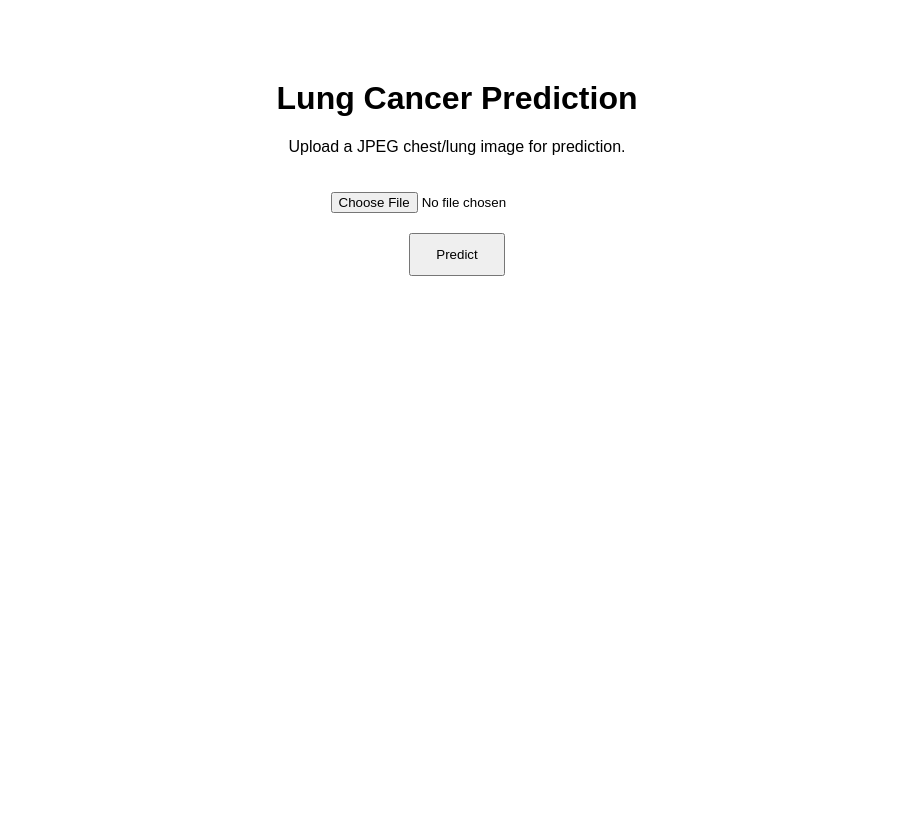
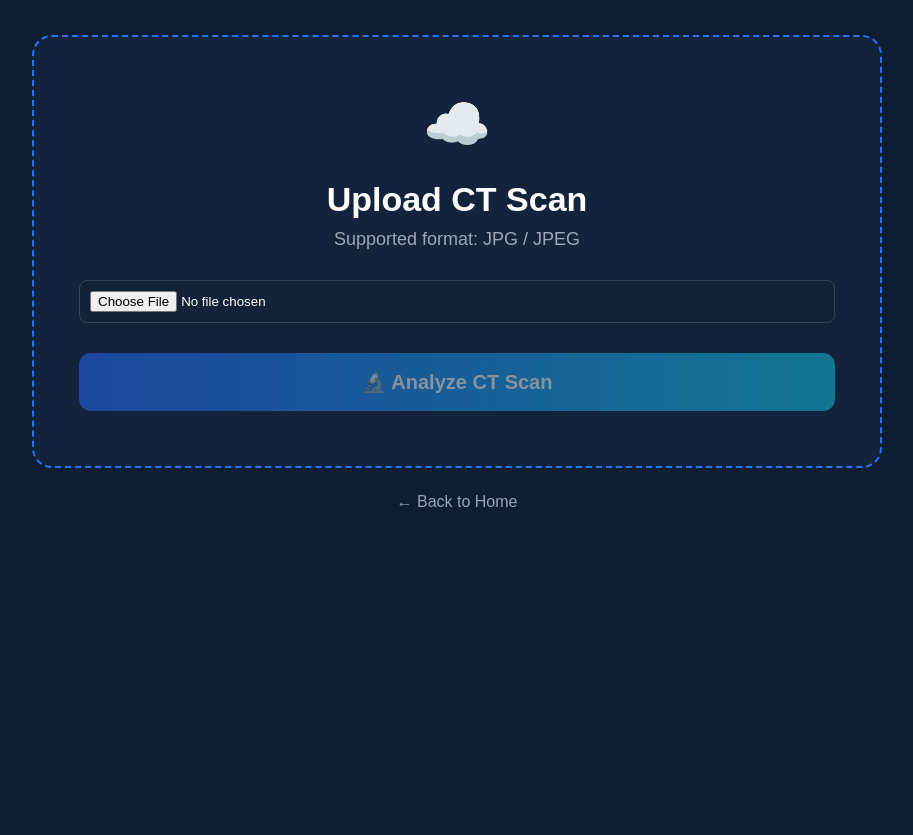
Before and after one commit to yogeshwar08/Lung-Cancer-Segmentation-Using-Deep-Learning-and-U-Net, a Flask app: page /predict in a window 1280 px wide. Shown: the whole page, without its empty margins (183-1096 px from the left). Before the commit the page ends 276 px from the top, so only its background shows below. Run offline with Flask 3, Linux system fonts and the light colour scheme; parts of the project's set-up code (start-up, migrations or seed data) failed here and were passed over.

Commit message:
Add prediction page

```diff
--- a/templates/predict.html
+++ b/templates/predict.html
@@ -1,5 +1,6 @@
 <!DOCTYPE html>
 <html lang="en">
+
 <head>
     <meta charset="UTF-8">
     <meta name="viewport" content="width=device-width, initial-scale=1.0">
@@ -7,25 +8,102 @@
     <title>Lung Cancer Prediction</title>
 
     <style>
+        * {
+            box-sizing: border-box;
+        }
+
         body {
+            margin: 0;
+            min-height: 100vh;
             font-family: Arial, sans-serif;
-            text-align: center;
-            margin-top: 80px;
+            background: #0f1d32;
+            color: white;
         }
 
         .container {
-            width: 500px;
-            max-width: 90%;
-            margin: auto;
+            width: 90%;
+            max-width: 850px;
+            margin: 35px auto;
+            text-align: center;
         }
 
-        input {
-            margin: 20px;
+        .upload-box {
+            border: 2px dashed #2374ff;
+            border-radius: 20px;
+            padding: 55px 45px;
+            background: #13233b;
         }
 
-        button {
-            padding: 12px 25px;
+        .upload-icon {
+            font-size: 55px;
+            margin-bottom: 20px;
+        }
+
+        h1 {
+            font-size: 34px;
+            margin-bottom: 10px;
+        }
+
+        .subtitle {
+            color: #9ca8b8;
+            font-size: 18px;
+            margin-bottom: 30px;
+        }
+
+        .file-box {
+            display: flex;
+            align-items: center;
+            background: #142238;
+            border: 1px solid #34445c;
+            border-radius: 8px;
+            padding: 10px;
+            margin-bottom: 30px;
+        }
+
+        input[type="file"] {
+            width: 100%;
+            color: white;
+        }
+
+        .preview-container {
+            display: none;
+            margin: 20px auto 35px;
+        }
+
+        .preview-container img {
+            max-width: 370px;
+            max-height: 320px;
+            border-radius: 8px;
+            border: 3px solid white;
+            object-fit: contain;
+        }
+
+        .predict-button {
+            width: 100%;
+            padding: 17px;
+            border: none;
+            border-radius: 12px;
+            background: linear-gradient(90deg, #246bff, #12c8e9);
+            color: white;
+            font-size: 20px;
+            font-weight: bold;
             cursor: pointer;
+        }
+
+        .predict-button:hover {
+            opacity: 0.9;
+        }
+
+        .predict-button:disabled {
+            opacity: 0.5;
+            cursor: not-allowed;
+        }
+
+        .back {
+            display: inline-block;
+            margin-top: 25px;
+            color: #8fa5c2;
+            text-decoration: none;
         }
     </style>
 </head>
@@ -34,28 +112,142 @@
 
 <div class="container">
 
-    <h1>Lung Cancer Prediction</h1>
+    <div class="upload-box">
 
-    <p>Upload a JPEG chest/lung image for prediction.</p>
+        <div class="upload-icon">☁️</div>
 
-    <form action="/predict" method="POST" enctype="multipart/form-data">
+        <h1>Upload CT Scan</h1>
+
+        <div class="subtitle">
+            Supported format: JPG / JPEG
+        </div>
+
+        <!-- IMPORTANT: Flask expects name="image" -->
+        <form
+            action="/predict"
+            method="POST"
+            enctype="multipart/form-data"
+        >
+
+            <div class="file-box">
 
                 <input
                     type="file"
+                    id="image"
                     name="image"
                     accept=".jpg,.jpeg"
                     required
+                    onchange="previewImage(event)"
                 >
 
-        <br>
+            </div>
 
-        <button type="submit">
-            Predict
+            <!-- Image Preview -->
+
+            <div
+                class="preview-container"
+                id="previewContainer"
+            >
+
+                <img
+                    id="preview"
+                    src=""
+                    alt="CT Scan Preview"
+                >
+
+            </div>
+
+            <button
+                type="submit"
+                class="predict-button"
+                id="predictButton"
+                disabled
+            >
+                🔬 Analyze CT Scan
             </button>
 
         </form>
 
     </div>
 
+    <a
+        href="/"
+        class="back"
+    >
+        ← Back to Home
+    </a>
+
+</div>
+
+
+<script>
+
+function previewImage(event) {
+
+    const file = event.target.files[0];
+
+    const preview = document.getElementById("preview");
+
+    const previewContainer =
+        document.getElementById("previewContainer");
+
+    const predictButton =
+        document.getElementById("predictButton");
+
+
+    if (!file) {
+
+        previewContainer.style.display = "none";
+
+        predictButton.disabled = true;
+
+        return;
+    }
+
+
+    // Check file type
+
+    const allowedTypes = [
+        "image/jpeg"
+    ];
+
+
+    if (!allowedTypes.includes(file.type)) {
+
+        alert("Please upload a JPG or JPEG image.");
+
+        event.target.value = "";
+
+        previewContainer.style.display = "none";
+
+        predictButton.disabled = true;
+
+        return;
+    }
+
+
+    // Create image preview
+
+    const reader = new FileReader();
+
+
+    reader.onload = function(e) {
+
+        preview.src = e.target.result;
+
+        previewContainer.style.display = "block";
+
+        predictButton.disabled = false;
+
+    };
+
+
+    reader.readAsDataURL(file);
+
+}
+
+</script>
+
 </body>
+
 </html>
```
Lines whose indentation alone changed are shown as unchanged.
